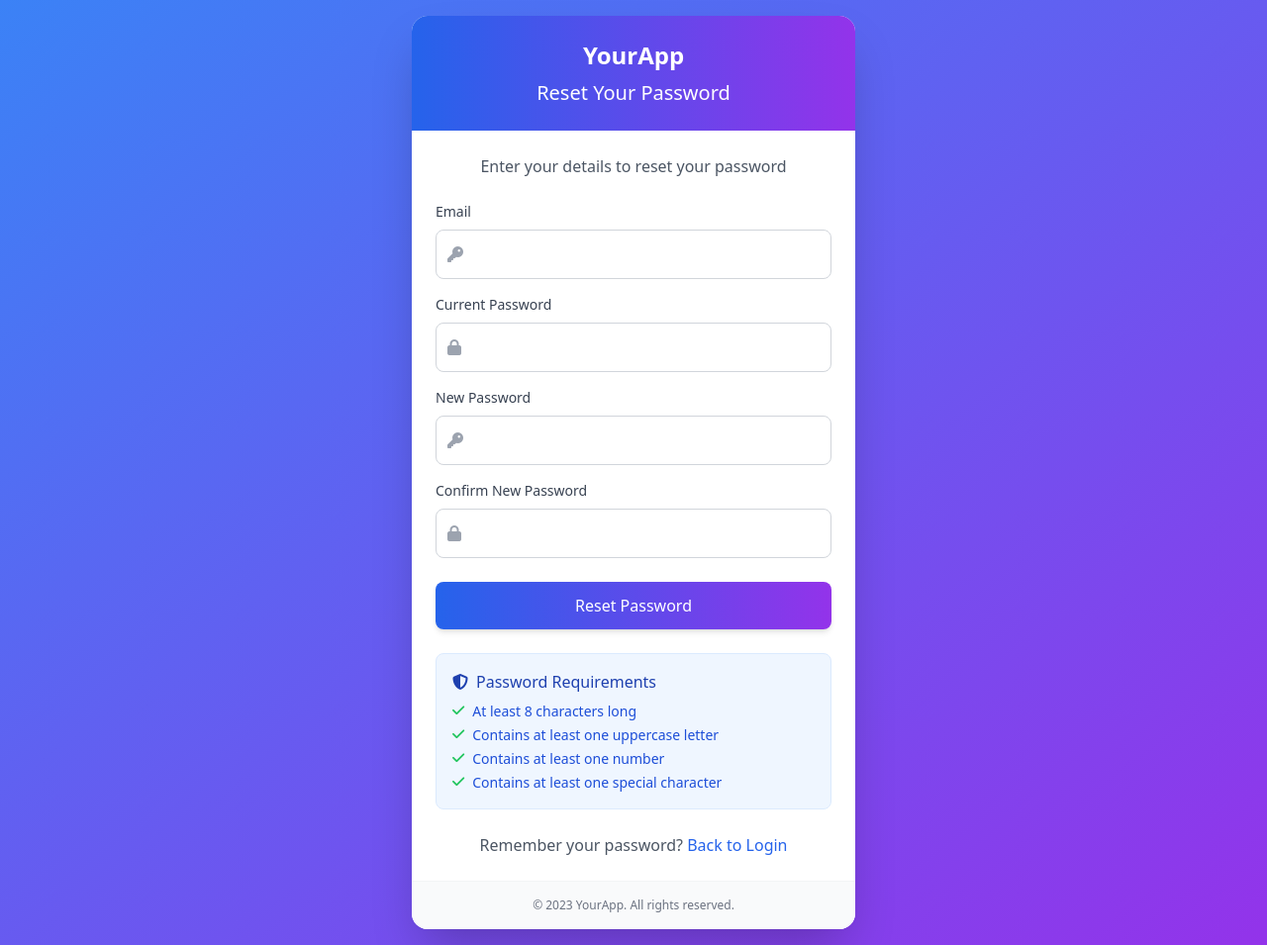
After one commit to smec-community-dev/shopzy-gopika-praseetha, a Django app: page /seller/forgott in a window 1280 px wide. The commit adds this page. Shown: the whole page at 99% size. Run offline with Django 5.2, Linux system fonts and the light colour scheme; some libraries are stand-ins or nearby versions.

Commit message:
loginbug

```diff
--- a/Seller/views.py
+++ b/Seller/views.py
@@ -1,4 +1,5 @@
 from django.contrib.auth.decorators import login_required
+from django.core.mail import message
 from django.core.paginator import Paginator
 from django.shortcuts import render,redirect
 from django.utils.text import slugify
@@ -61,18 +62,29 @@ def seller_dashboard(request):
         'products': products,
         'total_products': total_products,'total_order':total_order,'productsvalues':productsvalues})
 
+from django.contrib.auth import authenticate, login
+from django.contrib import messages
+
 def user_login(request):
-    if request.method=="POST":
-        name=request.POST.get('username')
-        password=request.POST.get('password')
-        seller=authenticate(request,username=name,password=password)
-        if seller.role=="seller":
-            login(request,seller)
-            return redirect('/sellerdashboard')
-        else:
-            return render(request,'seller/seller_login.html',{'error':'invalid username or password'})
+    if request.method == "POST":
+        username = request.POST.get("username")
+        password = request.POST.get("password")
 
-    return render(request,'seller/seller_login.html')
+        user = authenticate(request, username=username, password=password)
+
+        if user is None:
+            messages.error(request, "Invalid username or password")
+            return redirect("seller_login")
+
+        if user.role != "seller":
+            messages.error(request, "You are not a seller")
+            return redirect("seller_login")
+
+        login(request, user)
+        return redirect("seller_dashboard")
+
+    return render(request, "seller/seller_login.html")
+
 @login_required(login_url='/seller/login')
 @role_required("seller", login_url="/seller/login")
 def Create_Product(request):
@@ -179,3 +191,5 @@ def seller_profile(request):
     seller=Seller.objects.get(user=request.user)
     print(seller)
     return render(request,'seller/seller_profile.html',{'seller':seller})
+def seller_forgott(request):
+    return render(request,'seller/seller_forgott.html')
--- a/project/urls.py
+++ b/project/urls.py
@@ -35,6 +35,7 @@ urlpatterns = [
     path('seller/order/<int:id>/', views_seller.order_single_list, name='orderlist_single'),
     path('seller/product_single/<slug:slug>',views_seller.product_single, name='product_single'),
     path('seller/profile',views_seller.seller_profile,name='profile_update'),
+    path('seller/forgott',views_seller.seller_forgott,name='forgott_password'),
 
 
 ]
--- /dev/null
+++ b/templates/seller/seller_forgott.html
@@ -0,0 +1,146 @@
+<!DOCTYPE html>
+<html lang="en">
+<head>
+    <meta charset="UTF-8">
+    <meta name="viewport" content="width=device-width, initial-scale=1.0">
+    <title>Reset Your Password</title>
+    <script src="https://cdn.tailwindcss.com"></script>
+    <link rel="stylesheet" href="https://cdnjs.cloudflare.com/ajax/libs/font-awesome/6.4.0/css/all.min.css">
+</head>
+<body class="bg-gradient-to-br from-blue-500 to-purple-600 min-h-screen flex items-center justify-center p-4">
+    <div class="bg-white rounded-2xl shadow-2xl w-full max-w-md overflow-hidden">
+        <!-- Header -->
+        <div class="bg-gradient-to-r from-blue-600 to-purple-600 p-6 text-white text-center">
+            <h1 class="text-2xl font-bold">YourApp</h1>
+            <h2 class="text-xl mt-2">Reset Your Password</h2>
+        </div>
+
+        <!-- Content -->
+        <div class="p-6">
+            <p class="text-gray-600 mb-6 text-center">
+                Enter your details to reset your password
+            </p>
+
+            <!-- Form -->
+            <form method="POST" action="/reset-password/">
+                <!-- Email -->
+               <div class="mb-4">
+                    <label class="block text-gray-700 text-sm font-medium mb-2">
+                        Email
+                    </label>
+                    <div class="relative">
+                        <div class="absolute inset-y-0 left-0 pl-3 flex items-center pointer-events-none">
+                            <i class="fas fa-key text-gray-400"></i>
+                        </div>
+                        <input
+                            type="text"
+                            class="w-full pl-10 pr-10 py-3 border border-gray-300 rounded-lg focus:outline-none focus:ring-2 focus:ring-blue-500 focus:border-transparent transition-all"
+                            required
+                        >
+                    </div>
+                </div>
+
+                <!-- Current Password -->
+                <div class="mb-4">
+                    <label class="block text-gray-700 text-sm font-medium mb-2">
+                        Current Password
+                    </label>
+                    <div class="relative">
+                        <div class="absolute inset-y-0 left-0 pl-3 flex items-center pointer-events-none">
+                            <i class="fas fa-lock text-gray-400"></i>
+                        </div>
+                        <input
+                            type="text"
+                            class="w-full pl-10 pr-10 py-3 border border-gray-300 rounded-lg focus:outline-none focus:ring-2 focus:ring-blue-500 focus:border-transparent transition-all"
+                            required
+                        >
+                    </div>
+                </div>
+
+                <!-- New Password -->
+                <div class="mb-4">
+                    <label class="block text-gray-700 text-sm font-medium mb-2">
+                        New Password
+                    </label>
+                    <div class="relative">
+                        <div class="absolute inset-y-0 left-0 pl-3 flex items-center pointer-events-none">
+                            <i class="fas fa-key text-gray-400"></i>
+                        </div>
+                        <input
+                            type="password"
+                            class="w-full pl-10 pr-10 py-3 border border-gray-300 rounded-lg focus:outline-none focus:ring-2 focus:ring-blue-500 focus:border-transparent transition-all"
+                            required
+                        >
+                    </div>
+                </div>
+
+                <!-- Confirm New Password -->
+                <div class="mb-6">
+                    <label class="block text-gray-700 text-sm font-medium mb-2">
+                        Confirm New Password
+                    </label>
+                    <div class="relative">
+                        <div class="absolute inset-y-0 left-0 pl-3 flex items-center pointer-events-none">
+                            <i class="fas fa-lock text-gray-400"></i>
+                        </div>
+                        <input
+                            type="password"
+                            class="w-full pl-10 pr-10 py-3 border border-gray-300 rounded-lg focus:outline-none focus:ring-2 focus:ring-blue-500 focus:border-transparent transition-all"
+                            required
+                        >
+                    </div>
+                </div>
+
+                <button
+                    type="submit"
+                    class="w-full bg-gradient-to-r from-blue-600 to-purple-600 text-white font-medium py-3 px-4 rounded-lg hover:from-blue-700 hover:to-purple-700 focus:outline-none focus:ring-2 focus:ring-blue-500 focus:ring-opacity-50 transition-all transform hover:-translate-y-0.5 shadow-md hover:shadow-lg"
+                >
+                    Reset Password
+                </button>
+            </form>
+
+            <!-- Password Requirements -->
+            <div class="mt-6 bg-blue-50 border border-blue-100 rounded-lg p-4">
+                <h3 class="font-medium text-blue-800 flex items-center">
+                    <i class="fas fa-shield-alt mr-2"></i> Password Requirements
+                </h3>
+                <ul class="text-blue-700 text-sm mt-2 list-none pl-0 space-y-1">
+                    <li class="flex items-start">
+                        <i class="fas fa-check text-green-500 mt-0.5 mr-2"></i>
+                        <span>At least 8 characters long</span>
+                    </li>
+                    <li class="flex items-start">
+                        <i class="fas fa-check text-green-500 mt-0.5 mr-2"></i>
+                        <span>Contains at least one uppercase letter</span>
+                    </li>
+                    <li class="flex items-start">
+                        <i class="fas fa-check text-green-500 mt-0.5 mr-2"></i>
+                        <span>Contains at least one number</span>
+                    </li>
+                    <li class="flex items-start">
+                        <i class="fas fa-check text-green-500 mt-0.5 mr-2"></i>
+                        <span>Contains at least one special character</span>
+                    </li>
+                </ul>
+            </div>
+
+            <!-- Back to login -->
+            <div class="mt-6 text-center">
+                <p class="text-gray-600">
+                    Remember your password?
+                    <a href="/login/" class="text-blue-600 font-medium hover:text-blue-800 hover:underline transition-colors">
+                        Back to Login
+                    </a>
+                </p>
+            </div>
+        </div>
+
+
+        <div class="bg-gray-50 px-6 py-4 border-t border-gray-100">
+            <p class="text-xs text-gray-500 text-center">
+                &copy; 2023 YourApp. All rights reserved.
+            </p>
+        </div>
+    </div>
+</body>
+</html>
```
Also changed, not shown: templates/seller/seller_login.html (+8 -1 lines).
